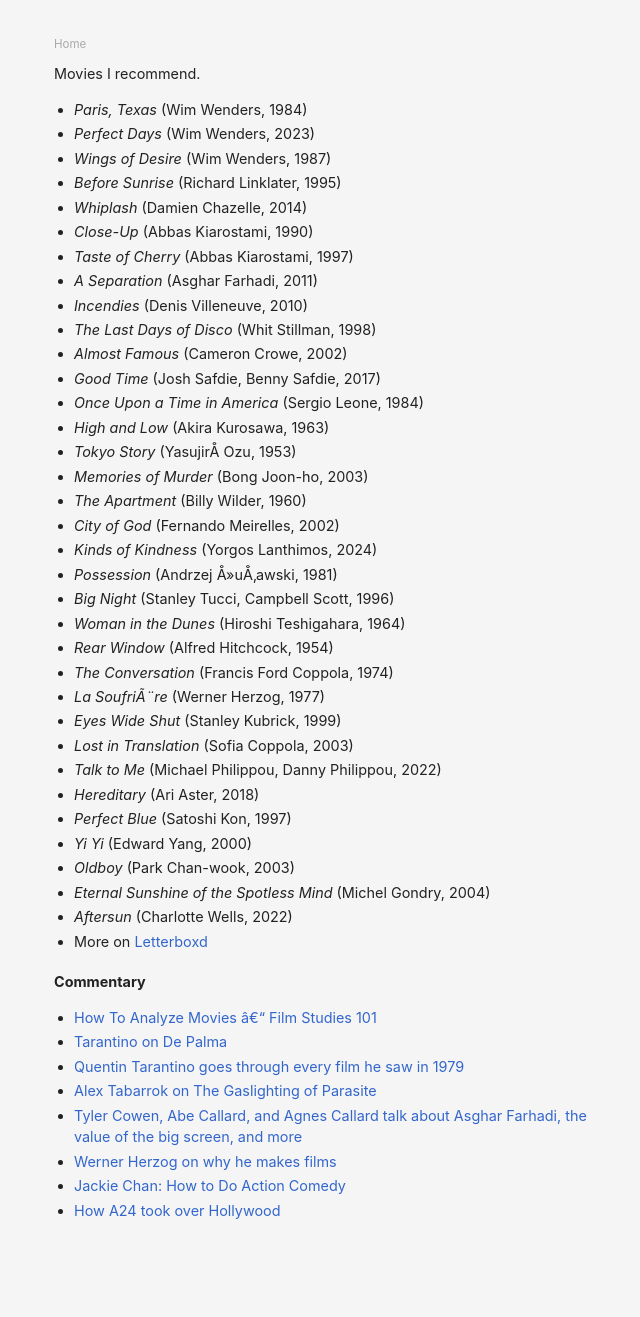
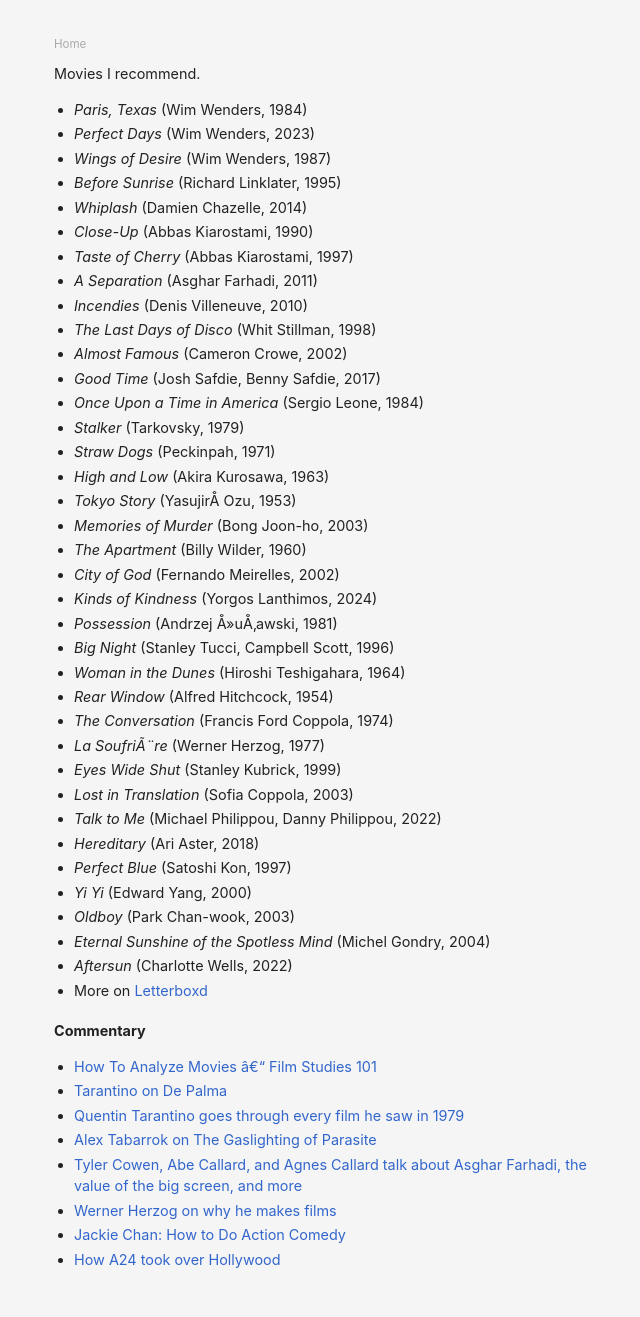
Before and after one commit to danschlz/danschulz.github.io, a Jekyll site: the page built from movies.md, in a window 1280 px wide. Shown: the whole page, without its empty margins (306-946 px from the left). Built offline with Jekyll 4.4.1, drawn with Linux system fonts in a browser that asks for light colours; before the commit the page ends 1268 px from its top, so only the background shows below that.

Commit message:
Update movies.md

```diff
--- a/movies.md
+++ b/movies.md
@@ -19,6 +19,8 @@ Movies I recommend.
 * _Almost Famous_ (Cameron Crowe, 2002)
 * _Good Time_ (Josh Safdie, Benny Safdie, 2017)
 * _Once Upon a Time in America_ (Sergio Leone, 1984)
+* _Stalker_ (Tarkovsky, 1979)
+* _Straw Dogs_ (Peckinpah, 1971)
 * _High and Low_ (Akira Kurosawa, 1963)
 * _Tokyo Story_ (Yasujirō Ozu, 1953)
 * _Memories of Murder_ (Bong Joon-ho, 2003)
```
